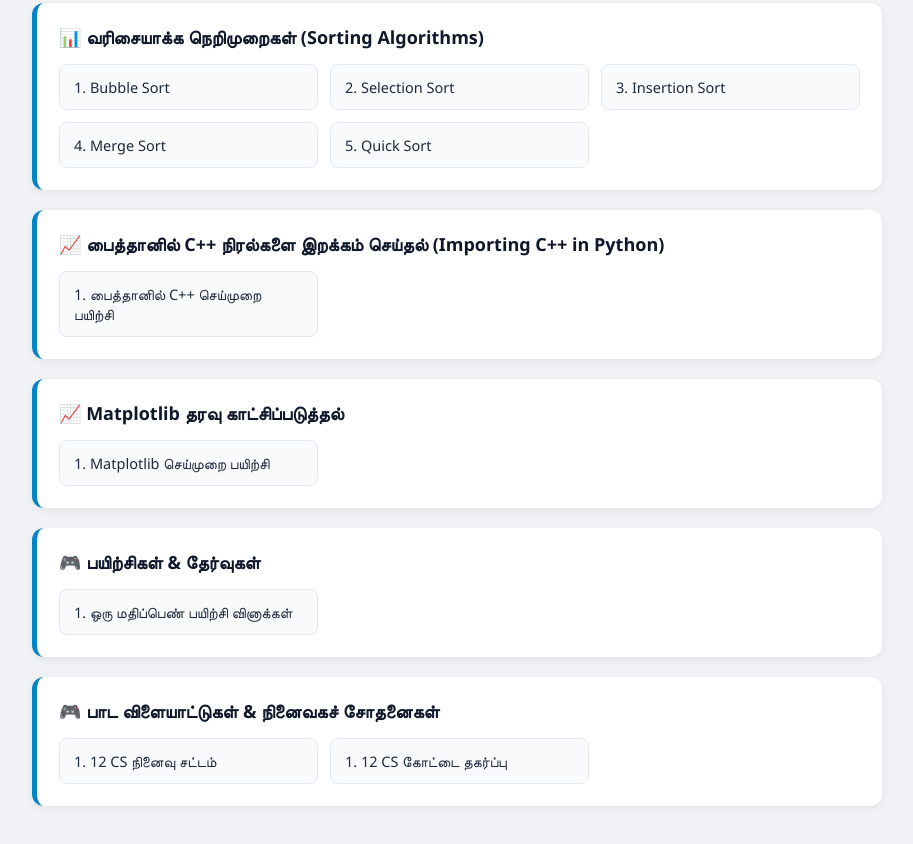
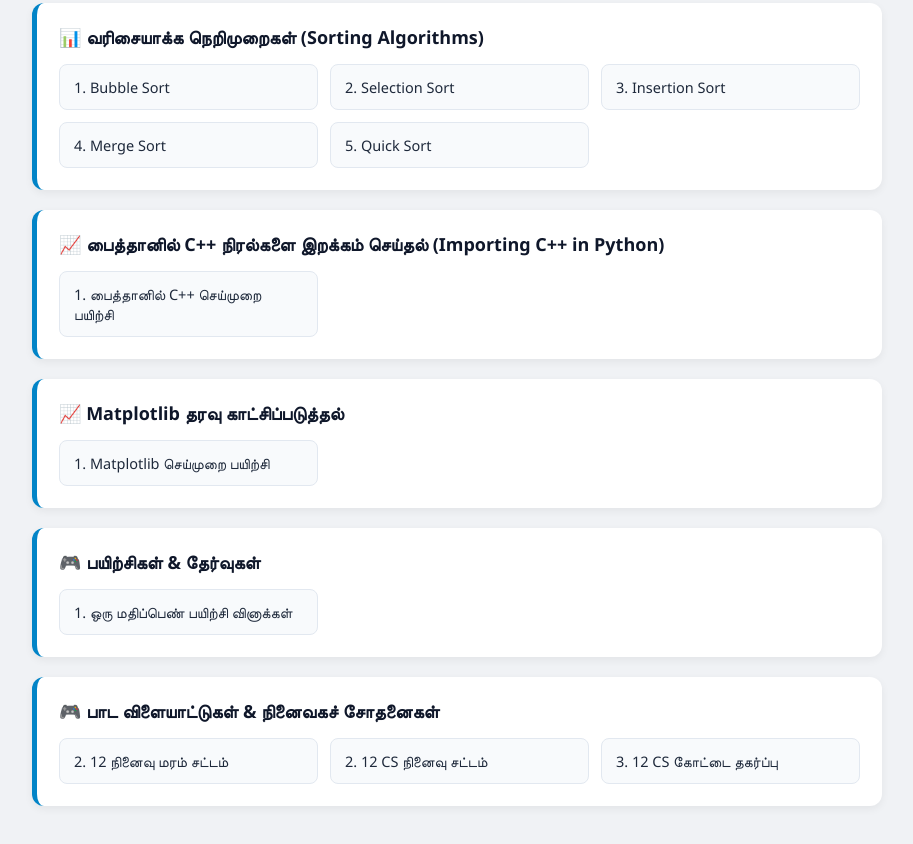
Before and after one commit to balakrishnan-ab/TNCSCASchoollogic, a plain HTML site: page index.html in a window 1280 px wide. Shown: the part 357-1201 px from the top of the page, without its empty margins (183-1096 px from the left). Drawn offline with Linux system fonts and the light colour scheme.

Commit message:
Update index.html

```diff
--- a/index.html
+++ b/index.html
@@ -188,8 +188,10 @@
             <div class="card">
                 <h2>🎮 பாட விளையாட்டுகள் & நினைவகச் சோதனைகள்</h2>
                 <ul class="link-grid">
-                    <li><a href="12_english.html">1. 12 CS நினைவு சட்டம்</a></li>
-                    <li><a href="12th_cs_output_battle.html">1. 12 CS கோட்டை தகர்ப்பு </a></li>
+
+                    <li><a href="12 csspanning tree.html">2. 12  நினைவு மரம்   சட்டம்</a></li>
+                    <li><a href="12_english.html">2. 12 CS நினைவு சட்டம்</a></li>
+                    <li><a href="12th_cs_output_battle.html">3. 12 CS கோட்டை தகர்ப்பு </a></li>
 
                 </ul>
             </div>
```
